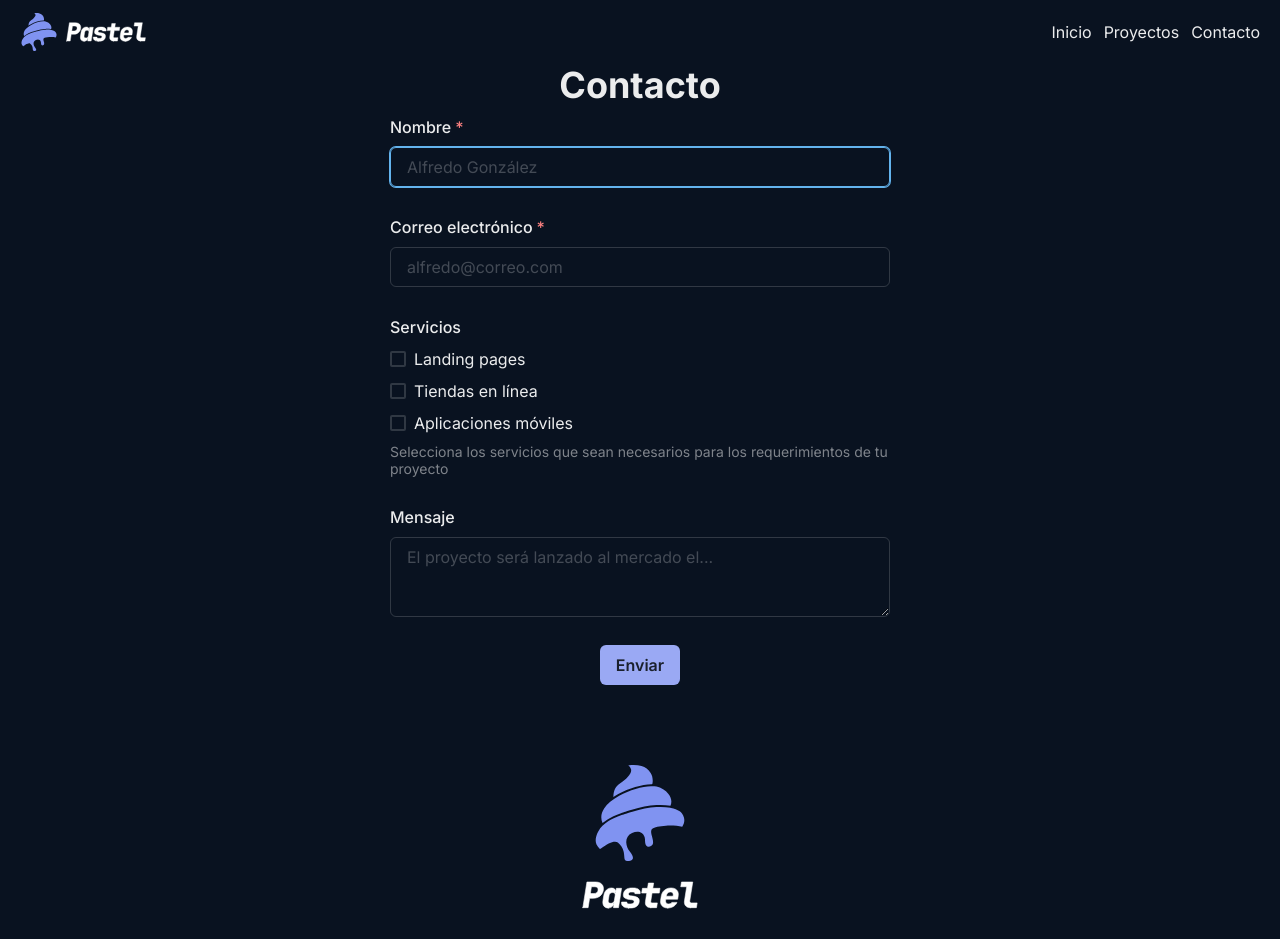
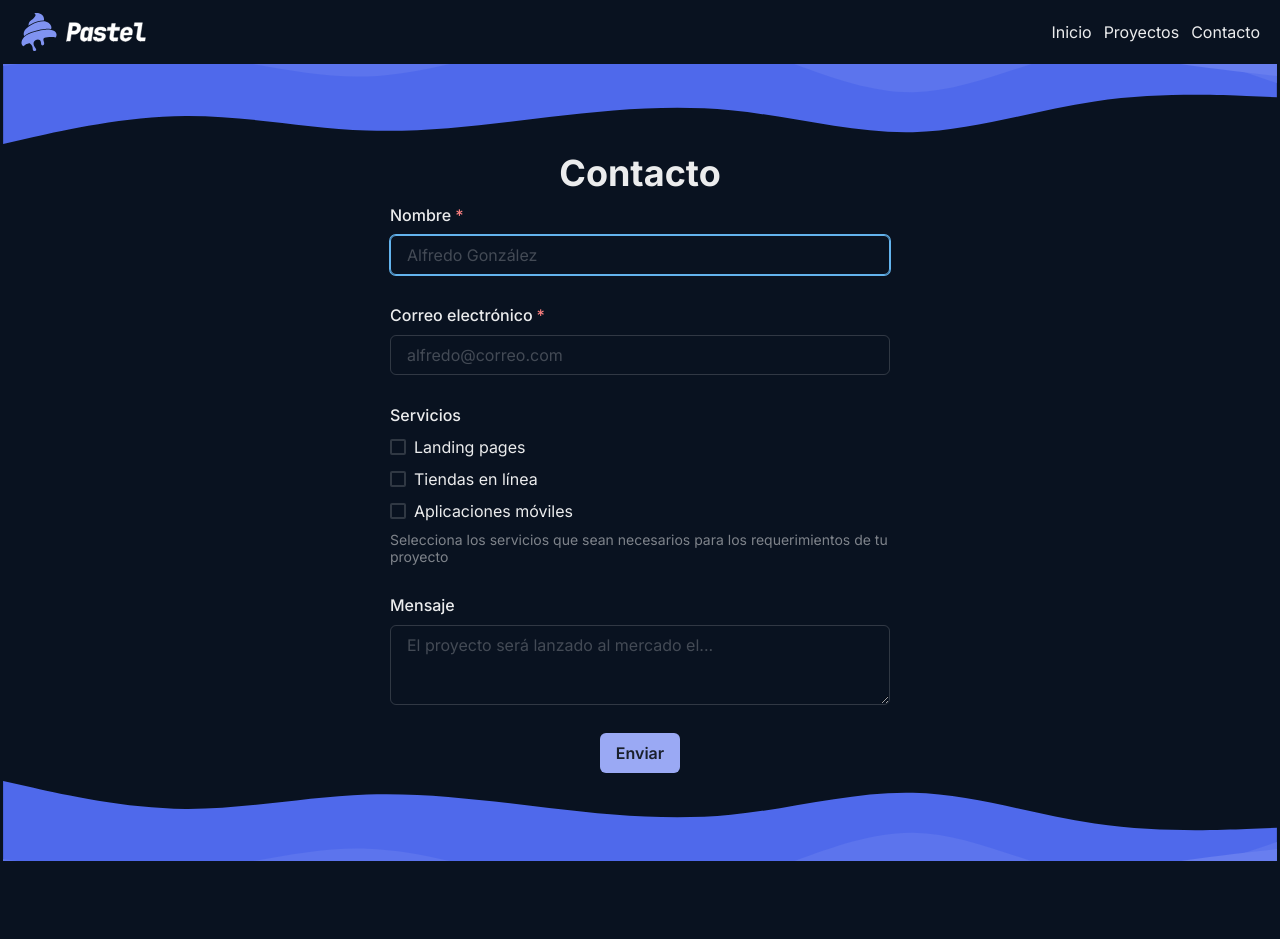
Before and after one commit to pastelcode/web-site, a React (Create React App) app: page /contacto in a window 1280 px wide. Shown: the top 939 px of the page. Built offline with nearby package versions, Linux system fonts and the light colour scheme.

Commit message:
Add illustrations to page stack

```diff
--- a/src/pages/ContactPage.tsx
+++ b/src/pages/ContactPage.tsx
@@ -8,6 +8,7 @@ import {
   FormHelperText,
   FormLabel,
   Heading,
+  Image,
   Textarea,
   VStack,
 } from '@chakra-ui/react'
@@ -50,6 +51,14 @@ const ContactPage = (): JSX.Element => {
 
   return (
     <VStack>
+      <Image
+        src="/layered-waves-up.svg"
+        alt="Waves illustration"
+        height={20}
+        width="100%"
+        objectFit="cover"
+        objectPosition="bottom"
+      />
       <Heading>Contacto</Heading>
       <Box width="90%" maxWidth="500px">
         <Formik
@@ -143,6 +152,14 @@ const ContactPage = (): JSX.Element => {
           }}
         </Formik>
       </Box>
+      <Image
+        src="/layered-waves-down.svg"
+        alt="Waves illustration"
+        height={20}
+        width="100%"
+        objectFit="cover"
+        objectPosition="top"
+      />
     </VStack>
   )
 }
```
Also changed, not shown: public/layered-waves-down.svg (added), public/layered-waves-up.svg (added).
